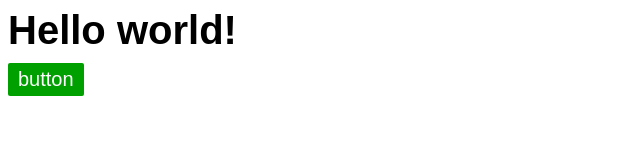
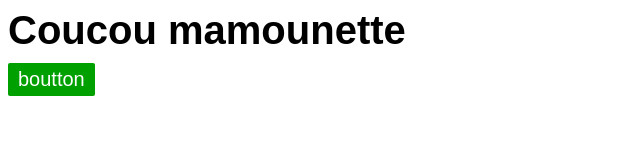
Before and after one commit to thuglife336/marius, a plain HTML site: page index.html in a window 1280 px wide. Shown: the whole page, without its empty margins (0-640 px from the left). Drawn offline with Linux system fonts and the light colour scheme.

Commit message:
Update index.html

```diff
--- a/index.html
+++ b/index.html
@@ -10,10 +10,10 @@
   <body>
     <main>
       <p class="hello-world">
-        Hello world!
+        Coucou mamounette
       </p>
       <button class="button">
-        button
+        boutton
       </button>
     </main>
   </body>
```
